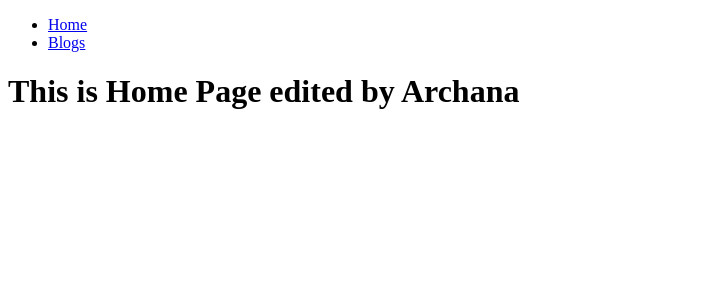
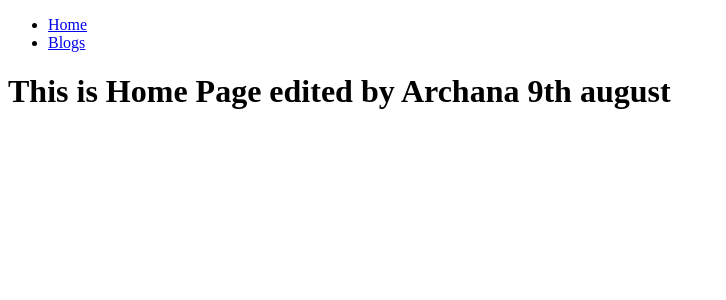
Before and after one commit to archana-p-89/react, a React (Create React App) app: page /#/ in a window 1280 px wide. Shown: the top 300 px of the page, without its empty margins (0-726 px from the left). Built offline with nearby package versions, Linux system fonts and the light colour scheme.

Commit message:
new change

```diff
--- a/src/pages/Home.jsx
+++ b/src/pages/Home.jsx
@@ -1,5 +1,5 @@
 const Home = () => {
-    return <h1>This is Home Page edited by Archana</h1>;
+    return <h1>This is Home Page edited by Archana 9th august</h1>;
   };
 
   export default Home;
```
